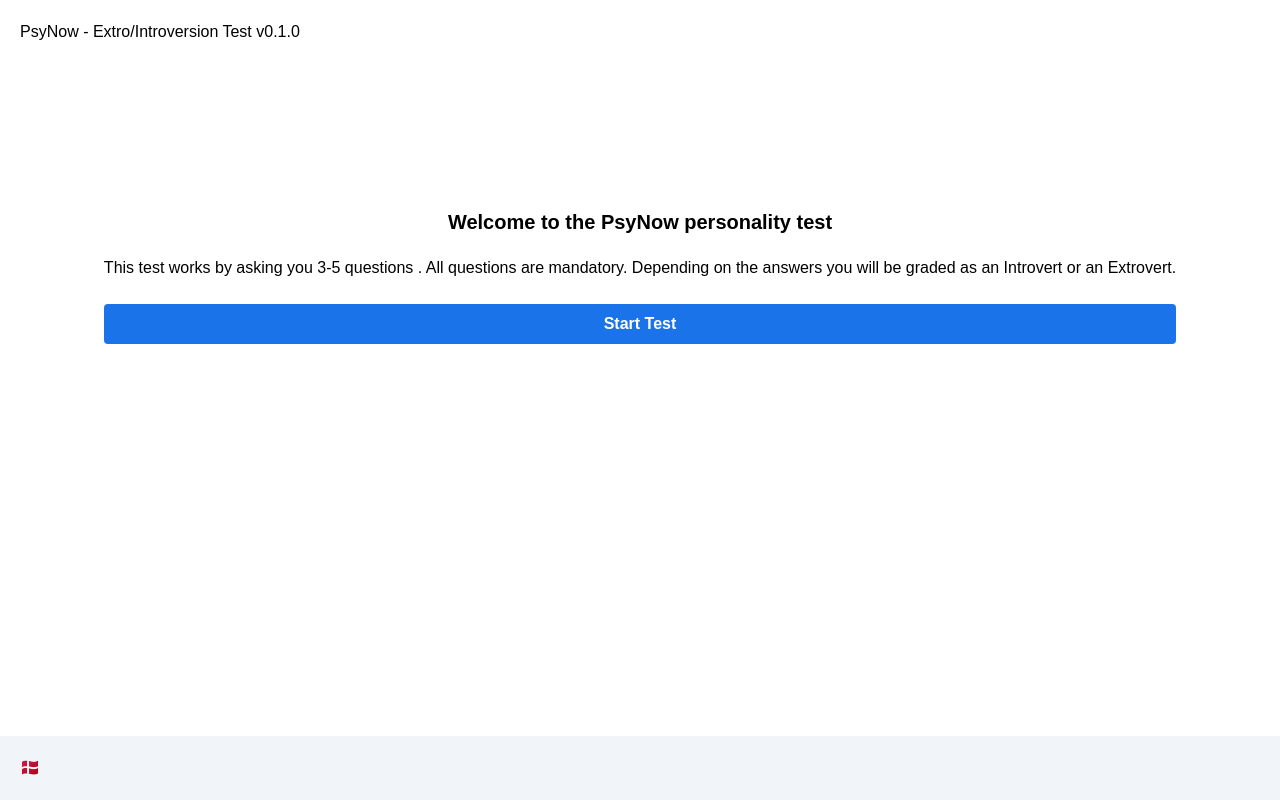
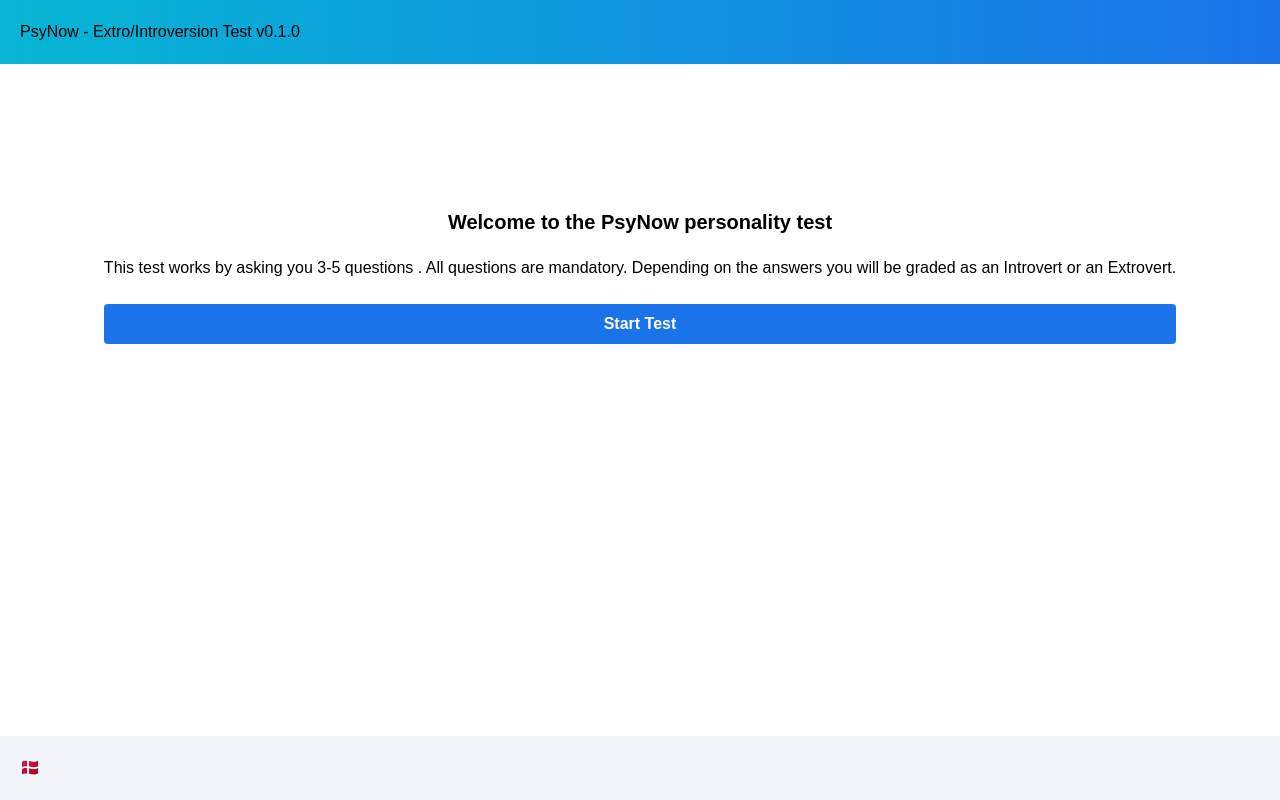
Before and after one commit to xdpknx/psynow, a Next.js app: page / in a window 1280 px wide. Built offline with nearby package versions, Linux system fonts and the light colour scheme.

Commit message:
refactor: refactor types and paths

```diff
--- a/components/navigation/header/Header.tsx
+++ b/components/navigation/header/Header.tsx
@@ -4,9 +4,9 @@ const Header: React.FC<IHeader> = ({ className, ...headerProps }) => {
   return (
     <header
       {...headerProps}
-      className={`w-full flex flex-row justify-between ${className}`}
+      className={` bg-gradient-to-r from-cyan-500 to-blue-500 w-full flex flex-row justify-between ${className}`}
     >
-      <div className="space-x-5 m-5">
+      <div className="space-x-5 m-5 ">
         <h2> PsyNow - Extro/Introversion Test v0.1.0</h2>
       </div>
     </header>
--- a/pages/index.tsx
+++ b/pages/index.tsx
@@ -1,5 +1,5 @@
+import PrimaryLayout from '@components/layouts/primary/PrimaryLayout';
 import Link from 'next/link';
-import PrimaryLayout from '../components/layouts/primary/PrimaryLayout';
 import { NextPageWithLayout } from './page';
 
 const Home: NextPageWithLayout = () => {
--- a/pages/result.tsx
+++ b/pages/result.tsx
@@ -1,6 +1,6 @@
+import PrimaryLayout from '@components/layouts/primary/PrimaryLayout';
 import Link from 'next/link';
 import { useEffect, useState } from 'react';
-import PrimaryLayout from '../components/layouts/primary/PrimaryLayout';
 import { NextPageWithLayout } from './page';
 
 const ResultPage: NextPageWithLayout = () => {
--- a/tsconfig.json
+++ b/tsconfig.json
@@ -16,8 +16,8 @@
     "incremental": true,
     "baseUrl": ".",
     "paths": {
-      "@types": ["types/*"],
-      "@components": ["components/*"]
+      "@types/*": ["types/*"],
+      "@components/*": ["components/*"]
     }
   },
   "include": ["next-env.d.ts", "**/*.ts", "**/*.tsx"],
```
Also changed, not shown: pages/questions/[id].tsx (+7 -5 lines).
